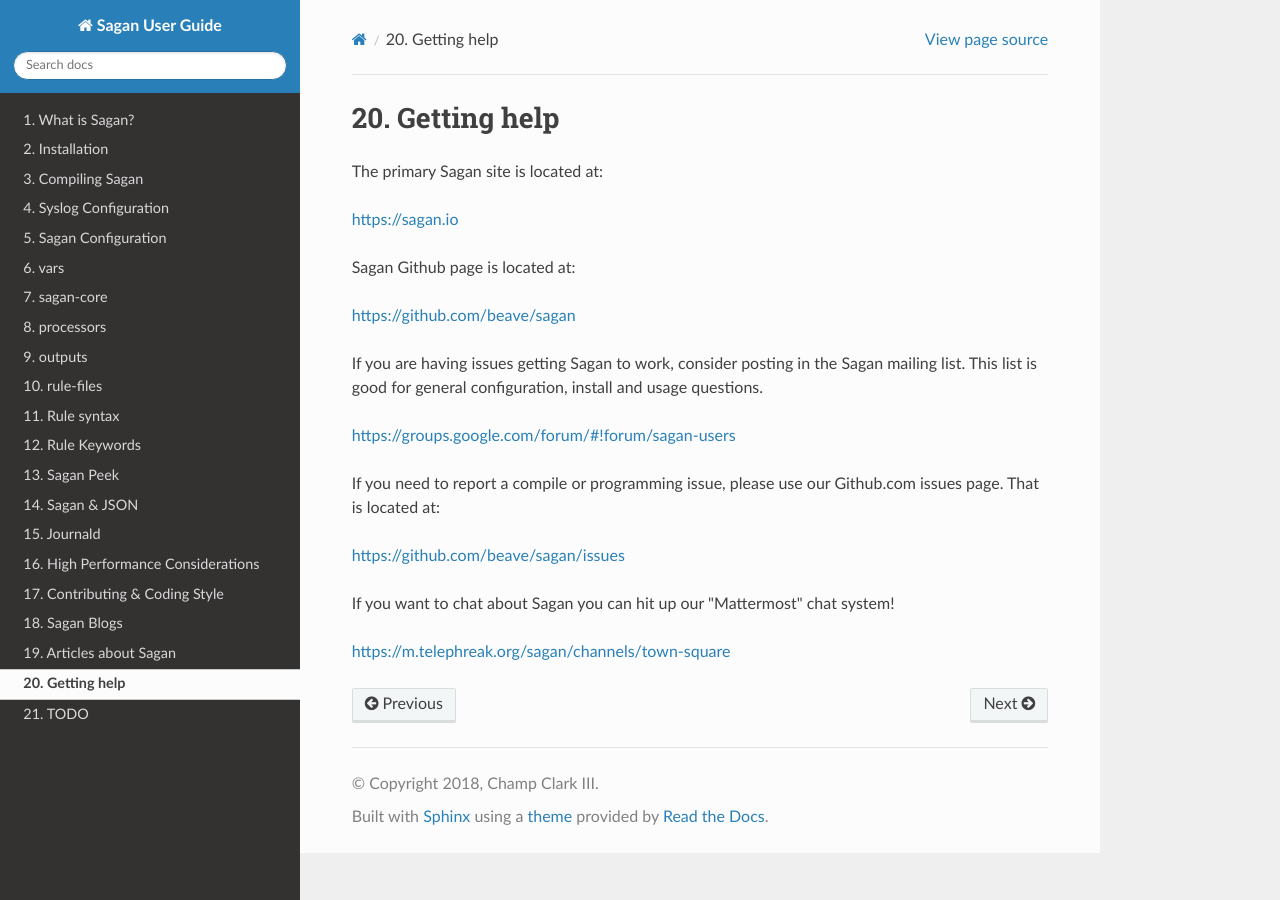
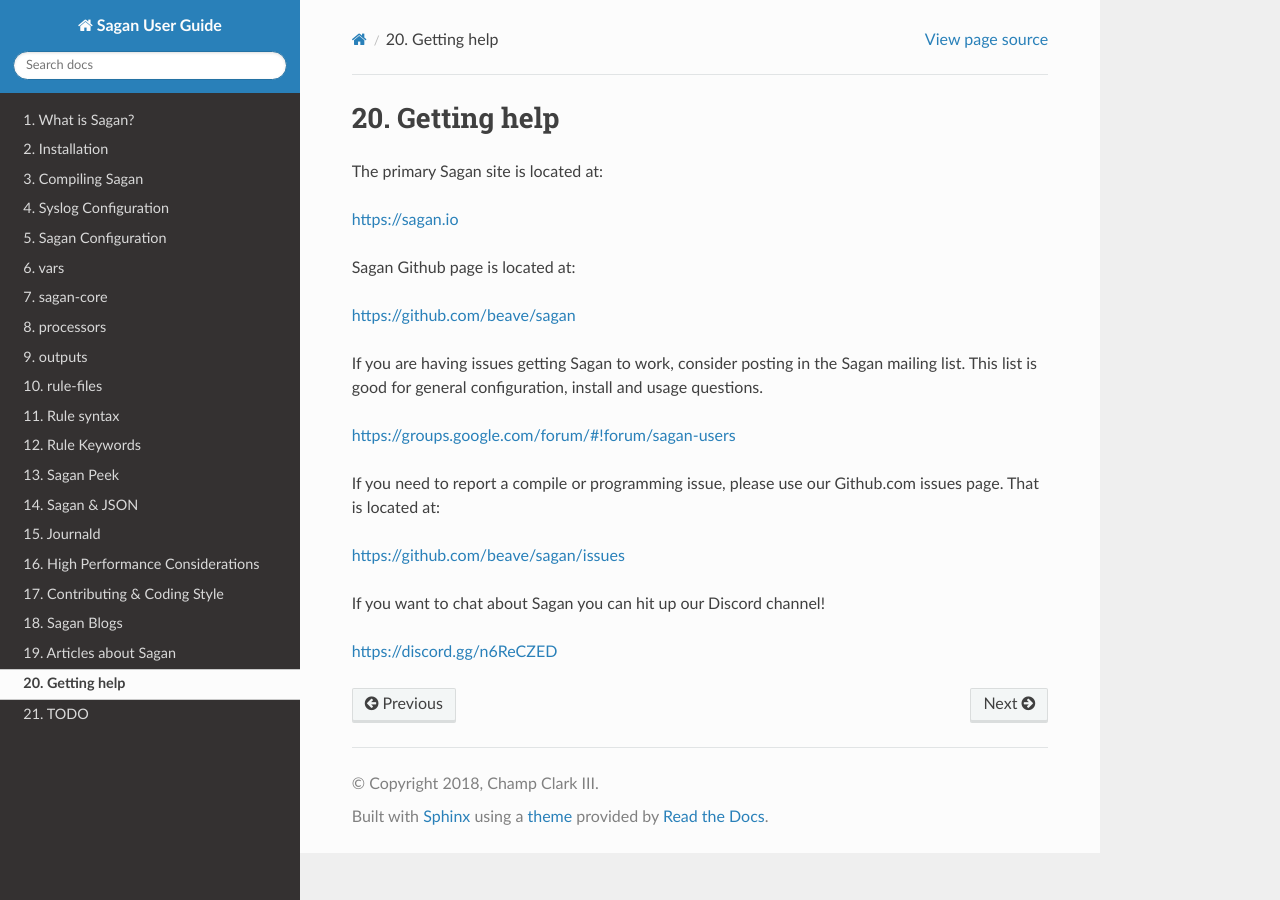
Before and after one commit to quadrantsec/sagan, a Sphinx documentation site: the page built from doc/source/getting-help.rst, in a window 1280 px wide. Built offline with Sphinx 7.4.7 and the Read the Docs theme 2.0.0, drawn with Linux system fonts in a browser that asks for light colours; pages that are not in the unit, such as notebooks, are missing from menus.

Commit message:
New discord channel

```diff
--- a/doc/source/getting-help.rst
+++ b/doc/source/getting-help.rst
@@ -18,6 +18,6 @@ If you need to report a compile or programming issue,  please use our Github.com
 
 `https://github.com/beave/sagan/issues <https://github.com/beave/sagan/issues>`_
 
-If you want to chat about Sagan you can hit up our "Mattermost" chat system!
+If you want to chat about Sagan you can hit up our Discord channel!
 
-`https://m.telephreak.org/sagan/channels/town-square <https://m.telephreak.org/sagan/channels/town-square>`_
+`https://discord.gg/n6ReCZED  <https://https://discord.gg/n6ReCZED>`_
```
